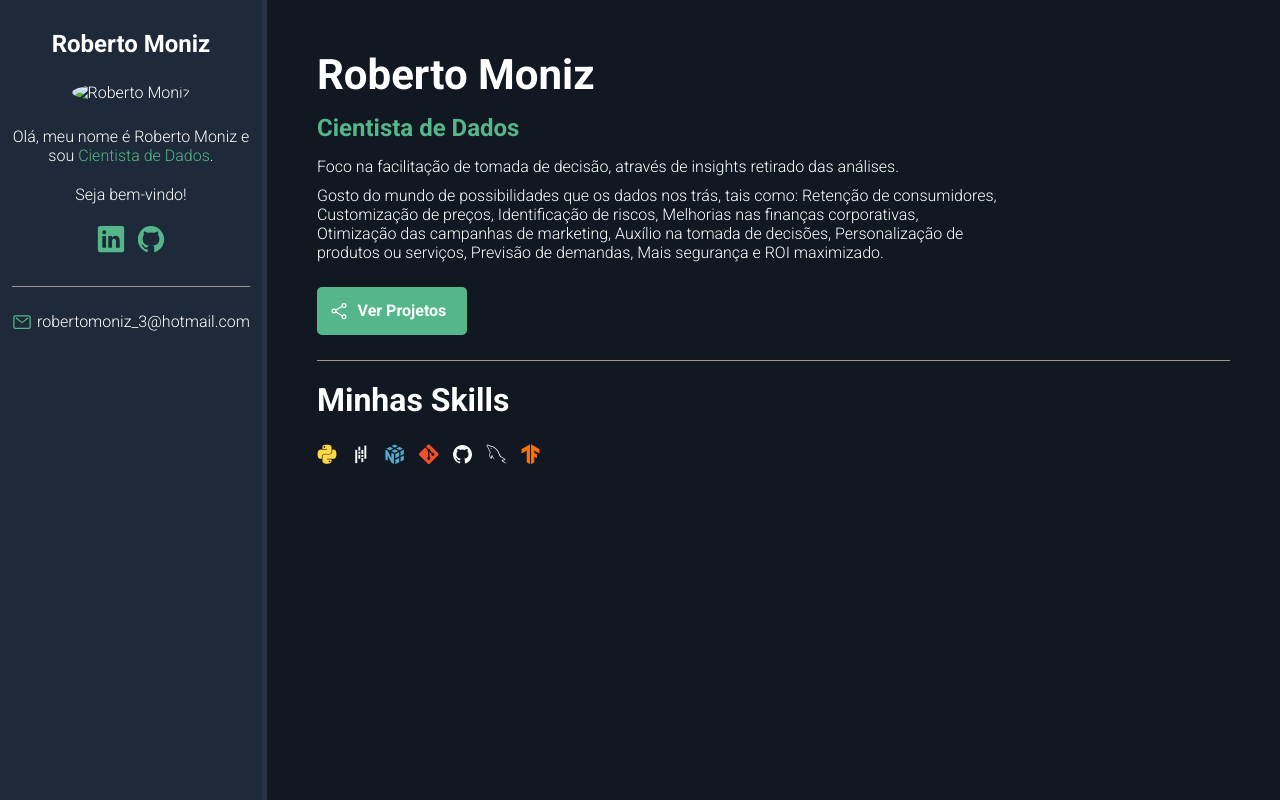
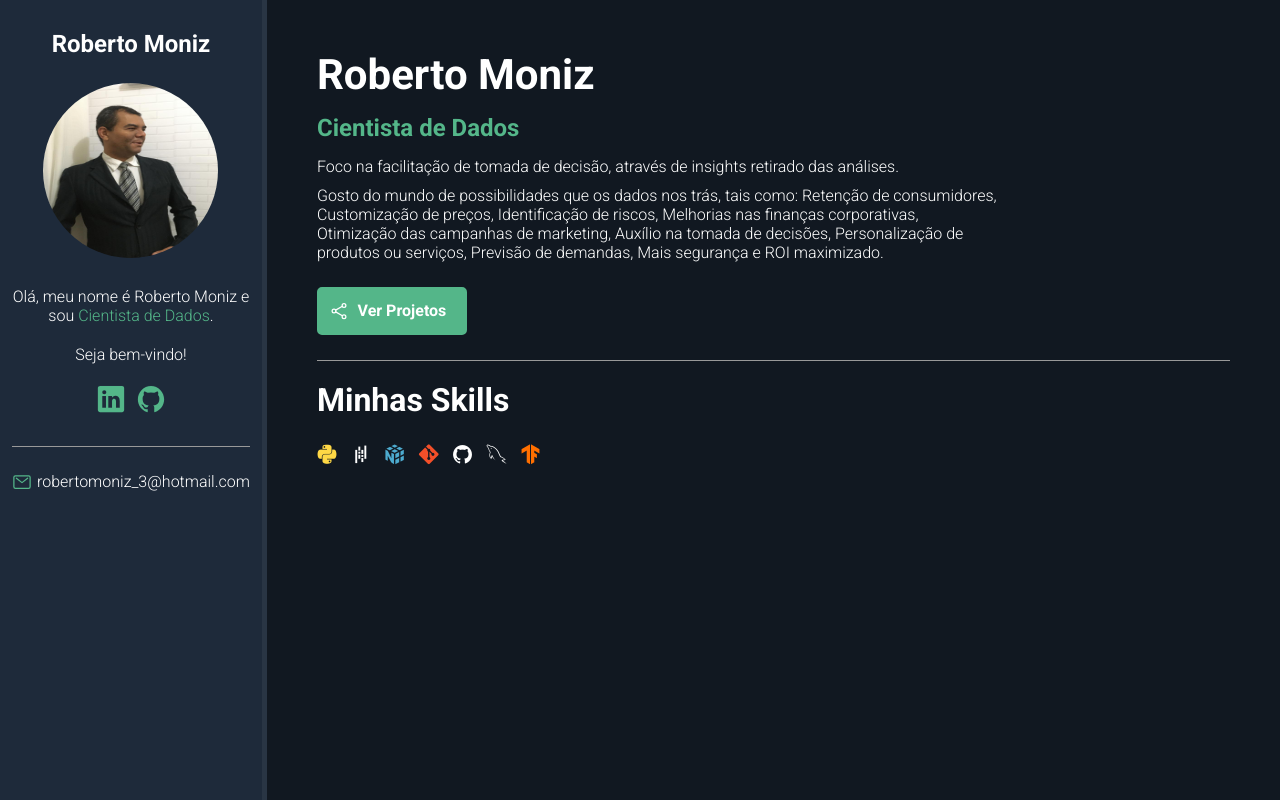
Before and after one commit to RobertoMoniz/RobertoMoniz.github.io, a plain HTML site: page index.html in a window 1280 px wide. Drawn offline with nearby package versions, Linux system fonts and the light colour scheme.

Commit message:
teste foto

```diff
--- a/index.html
+++ b/index.html
@@ -15,7 +15,7 @@
     <main id="container">
         <aside id="bio-container">
             <h2> Roberto Moniz</h2>
-            <img id="bio-image" src="C:\Users\Roberto\Documents\IMPORTANTE\DOCUMENTOS\perfilcurriculo.jpeg" alt="Roberto Moniz">
+            <img id="bio-image" src="img/perfil curriculo.jpeg" alt="Roberto Moniz">
             <p>Olá, meu nome é Roberto Moniz e sou <span class="highlight"> Cientista de Dados</span>.</p>
             <p id="Welcome-text">Seja bem-vindo!</p>
             <ul id="Social-container">
```
